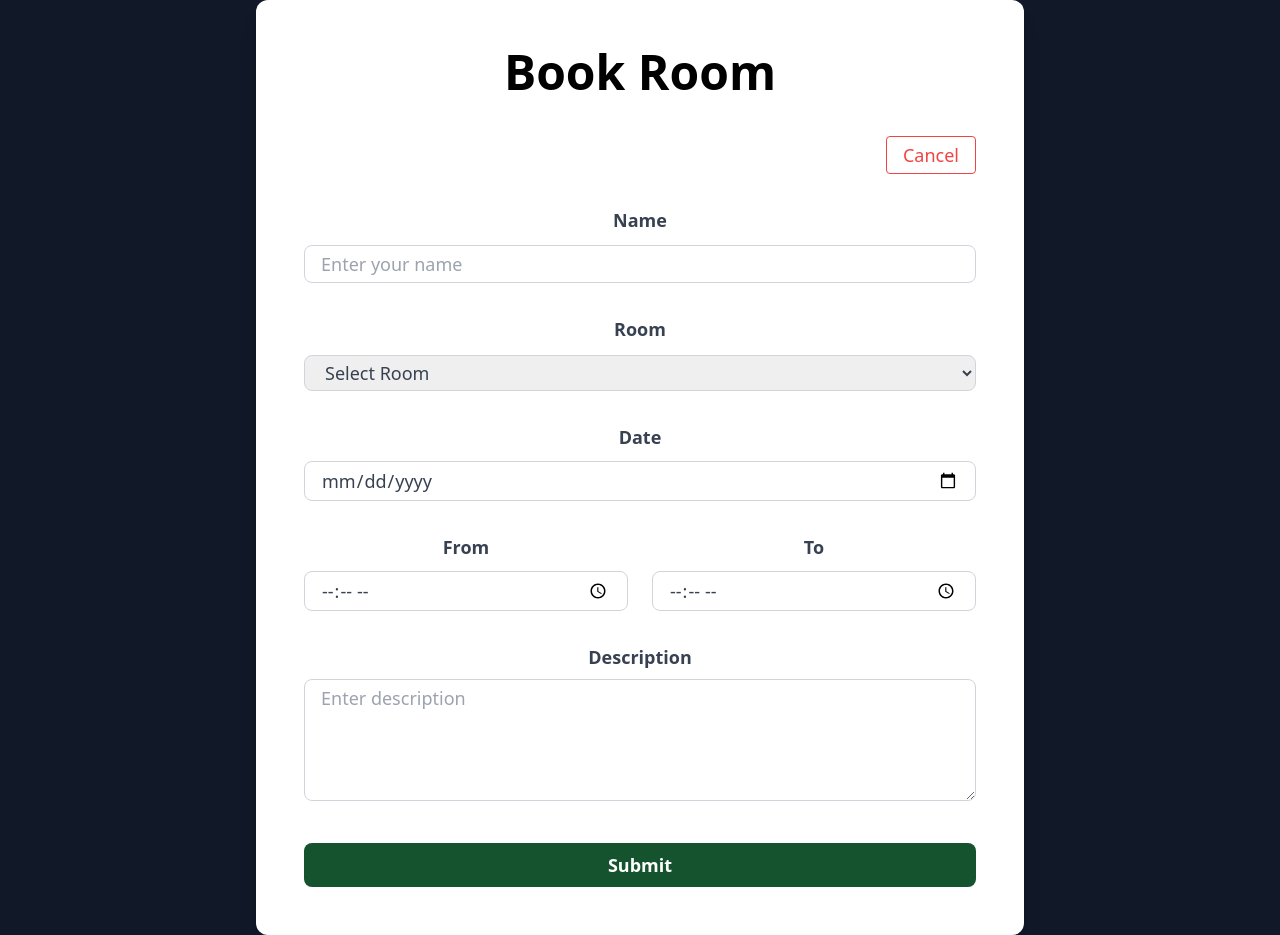
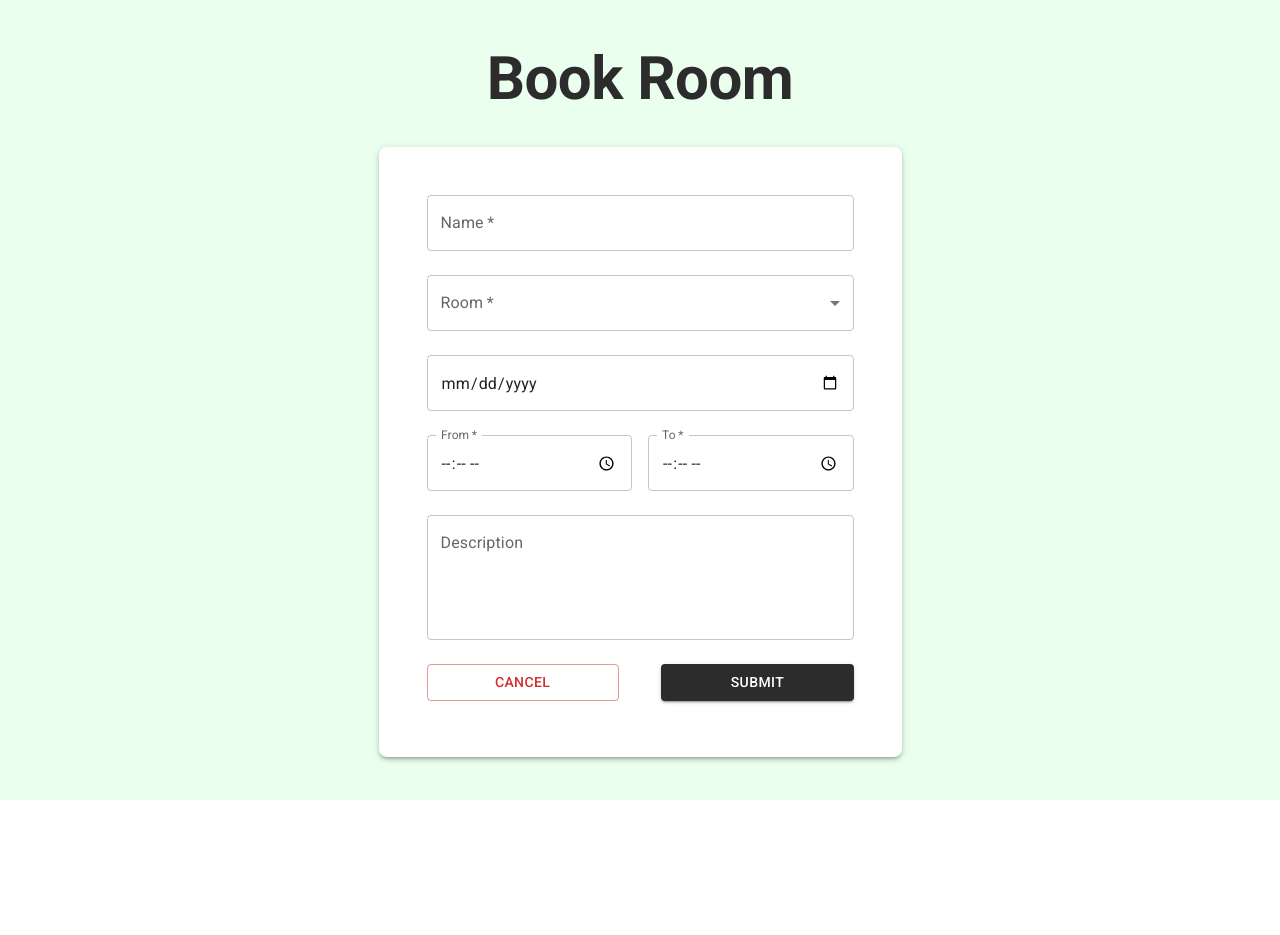
Before and after one commit to GPiano24/Hackathon-Project, a React (Create React App) app in the folder hackaton-app/: page /booking in a window 1280 px wide. After the commit the page ends 800 px from the top, so only its background shows below. Built offline with nearby package versions, Linux system fonts and the light colour scheme.

Commit message:
Student/Teacher Booking Page (Modification) and Room Approval Page

```diff
--- a/hackaton-app/src/pages/AdminBookingPage.js
+++ b/hackaton-app/src/pages/AdminBookingPage.js
@@ -1,9 +1,120 @@
 import React from "react";
+import '@fontsource/roboto/300.css';
+import '@fontsource/roboto/400.css';
+import '@fontsource/roboto/500.css';
+import '@fontsource/roboto/700.css';
+import Typography from '@mui/material/Typography';
+import Card from '@mui/material/Card';
+import CardContent from '@mui/material/CardContent';
+import FormControl from '@mui/material/FormControl';
+import InputLabel from '@mui/material/InputLabel';
+import MenuItem from '@mui/material/MenuItem';
+import Select from '@mui/material/Select';
+import Button from '@mui/material/Button';
 
 const AdminBookingPage = () => {
+  const [status, setStatus] = React.useState('');
+
+  const handleChange = (event) => {
+    setStatus(event.target.value);
+  };
+
   return (
-    <div>
-      <h1>Admin Booking Page</h1>
+    <div style={{
+      backgroundColor: '#EFEFEF',
+      height: '100vh',
+      width: '100vw',
+      padding: '40px',
+      display: 'flex',
+      flexDirection: 'column',
+      alignItems: 'center',
+      overflowY: 'auto'
+    }}>
+
+      <Typography variant="h2" component="div" sx={{ marginBottom: 3, fontWeight: 'bold', color: '#2C2C2C'}}>
+        Room Approval
+      </Typography>
+
+      <Card variant="outlined" sx={{
+        backgroundColor: 'white',
+        maxWidth: '420px',
+        minHeight: '560px',
+        padding: 2,
+        borderRadius: 5,
+        marginRight: 2,
+        marginBottom:'20px',
+      }}>
+        <CardContent>
+          <Typography variant="body2" color="text.secondary" sx={{ fontWeight: 'bold', marginBottom: 1, textAlign: "left" }}>
+            Name:
+          </Typography>
+          <Typography variant="body2" color="text.secondary" sx={{ marginBottom: 2, textAlign: "left" }}>
+            John Doe
+          </Typography>
+
+          <Typography variant="body2" color="text.secondary" sx={{ fontWeight: 'bold', marginBottom: 1, textAlign: "left" }}>
+            ID:
+          </Typography>
+          <Typography variant="body2" color="text.secondary" sx={{ marginBottom: 2, textAlign: "left" }}>
+            202103452
+          </Typography>
+
+          <Typography variant="body2" color="text.secondary" sx={{ fontWeight: 'bold', marginBottom: 1, textAlign: "left" }}>
+            Date:
+          </Typography>
+          <Typography variant="body2" color="text.secondary" sx={{ marginBottom: 2, textAlign: "left" }}>
+            26-09-2024
+          </Typography>
+
+          <Typography variant="body2" color="text.secondary" sx={{ fontWeight: 'bold', marginBottom: 1, textAlign: "left" }}>
+            Time:
+          </Typography>
+          <Typography variant="body2" color="text.secondary" sx={{ marginBottom: 2, textAlign: "left" }}>
+            11:18 am - 12:00 pm
+          </Typography>
+
+          <Typography variant="body2" color="text.secondary" sx={{ fontWeight: 'bold', marginBottom: 1, textAlign: "left" }}>
+            I'm a:
+          </Typography>
+          <Typography variant="body2" color="text.secondary" sx={{ marginBottom: 2, textAlign: "left" }}>
+            Student
+          </Typography>
+
+          <Typography variant="body2" color="text.secondary" sx={{ fontWeight: 'bold', marginBottom: 1, textAlign: "left" }}>
+            Room:
+          </Typography>
+          <Typography variant="body2" color="text.secondary" sx={{ marginBottom: 2, textAlign: "left" }}>
+            Cagayan De Oro
+          </Typography>
+
+          <Typography variant="body2" color="text.secondary" sx={{ fontWeight: 'bold', marginBottom: 1, textAlign: "left" }}>
+            Description:
+          </Typography>
+          <Typography variant="body2" color="text.secondary" sx={{ textAlign: "left" }}>
+            Lorem ipsum odor amet, consectetuer adipiscing elit. Nunc a iaculis vivamus elit curae maecenas mauris maximus dictumst. Tempor convallis nisl auctor diam fermentum pharetra per ad lacus.
+          </Typography>
+        </CardContent>
+      </Card>
+
+      <FormControl sx={{ marginRight: 2, width: '420px' }}>
+        <InputLabel id="demo-simple-select-label">Status</InputLabel>
+        <Select
+          labelId="demo-simple-select-label"
+          id="demo-simple-select"
+          value={status}
+          label="Status"
+          onChange={handleChange}
+        >
+          <MenuItem value={'Approved'}>Approved</MenuItem>
+          <MenuItem value={'Denied'}>Denied</MenuItem>
+          <MenuItem value={'Pending'}>Pending</MenuItem>
+        </Select>
+      </FormControl>
+
+      <Button variant="contained" sx={{ backgroundColor:'#2C2C2C', marginTop:3, marginRight:2, width: '420px' }}>
+        Submit
+      </Button>
+
     </div>
   );
 };
--- a/hackaton-app/src/pages/BookingPage.js
+++ b/hackaton-app/src/pages/BookingPage.js
@@ -1,4 +1,5 @@
 import React, { useState } from 'react';
+import { TextField, Button, Card, CardContent, Typography, MenuItem, FormControl, Select, InputLabel } from '@mui/material';
 
 const BookingPage = () => {
   const [formData, setFormData] = useState({
@@ -33,103 +34,119 @@ const BookingPage = () => {
   };
 
   return (
-    <div className="w-full flex items-center justify-center bg-gray-900">
-      <div className="w-full max-w-screen-md bg-white rounded-xl shadow-xl p-12">
-        <h1 className="text-5xl font-bold text-center text-black mb-10">Book Room</h1>
-
-        <form onSubmit={handleSubmit} className="space-y-8 w-full">
-          <div className="flex justify-end">
-            <button
-              type="button"
-              onClick={handleCancel}
-              className="text-red-500 border border-red-500 px-4 py-1 text-lg rounded hover:bg-red-500 hover:text-white transition"
-            >
-              Cancel
-            </button>
-          </div>
-
-          <div>
-            <label className="block text-gray-700 font-bold text-lg mb-2">Name</label>
-            <input
-              type="text"
+    <div style={{
+      backgroundColor: '#EBFFEE',
+      display: 'flex',
+      height: '100vh',
+      width: '100vw',
+      justifyContent: 'center',
+      flexDirection: 'column',
+      alignItems: 'center',
+      padding: '40px'
+    }}>
+      <Typography variant="h2" sx={{ fontWeight: 'bold', marginBottom: 4, textAlign: 'center', color: '#2C2C2C' }}>
+        Book Room
+      </Typography>
+      <Card sx={{ maxWidth: '600px', padding: 4, borderRadius: 2, boxShadow: 3 }}>
+        <CardContent>
+          <form onSubmit={handleSubmit} noValidate>
+            <TextField
+              fullWidth
+              label="Name"
               name="name"
               value={formData.name}
               onChange={handleChange}
-              className="w-full border border-gray-300 rounded-lg px-4 py-1 text-gray-700 text-lg focus:outline-none focus:ring focus:border-blue-500"
-              placeholder="Enter your name"
+              sx={{ marginBottom: 3 }}
+              required
             />
-          </div>
 
-          <div>
-            <label className="block text-gray-700 font-bold text-lg mb-2">Room</label>
-            <select
-              name="room"
-              value={formData.room}
-              onChange={handleChange}
-              className="w-full border border-gray-300 rounded-lg px-4 py-1 text-gray-700 text-lg focus:outline-none focus:ring focus:border-blue-500"
-            >
-              <option value="">Select Room</option>
-              <option value="Room 1">Room 1</option>
-              <option value="Room 2">Room 2</option>
-              <option value="Room 3">Room 3</option>
-            </select>
-          </div>
+            <FormControl fullWidth sx={{ marginBottom: 3 }} required>
+              <InputLabel>Room</InputLabel>
+              <Select
+                name="room"
+                value={formData.room}
+                onChange={handleChange}
+              >
+                <MenuItem value=""><em>Select Room</em></MenuItem>
+                <MenuItem value="Room 1">Room 1</MenuItem>
+                <MenuItem value="Room 2">Room 2</MenuItem>
+                <MenuItem value="Room 3">Room 3</MenuItem>
+              </Select>
+            </FormControl>
 
-          <div>
-            <label className="block text-gray-700 font-bold text-lg mb-2">Date</label>
-            <input
+            <TextField
+              fullWidth
               type="date"
               name="date"
               value={formData.date}
               onChange={handleChange}
-              className="w-full border border-gray-300 rounded-lg px-4 py-1 text-gray-700 text-lg focus:outline-none focus:ring focus:border-blue-500"
+              sx={{ marginBottom: 3 }}
+              InputLabelProps={{ shrink: true }}
+              required
             />
-          </div>
 
-          <div className="grid grid-cols-2 gap-6">
-            <div>
-              <label className="block text-gray-700 font-bold text-lg mb-2">From</label>
-              <input
+            <div style={{ display: 'flex', gap: '16px', marginBottom: '24px' }}>
+              <TextField
+                fullWidth
                 type="time"
+                label="From"
                 name="fromTime"
                 value={formData.fromTime}
                 onChange={handleChange}
-                className="w-full border border-gray-300 rounded-lg px-4 py-1 text-gray-700 text-lg focus:outline-none focus:ring focus:border-blue-500"
+                required
+                InputLabelProps={{ shrink: true }}
+              />
+              <TextField
+                fullWidth
+                type="time"
+                label="To"
+                name="toTime"
+                value={formData.toTime}
+                onChange={handleChange}
+                required
+                InputLabelProps={{ shrink: true }}
               />
             </div>
 
-            <div>
-              <label className="block text-gray-700 font-bold text-lg mb-2">To</label>
-              <input
-                type="time"
-                name="toTime"
-                value={formData.toTime}
-                onChange={handleChange}
-                className="w-full border border-gray-300 rounded-lg px-4 py-1 text-gray-700 text-lg focus:outline-none focus:ring focus:border-blue-500"
-              />
-            </div>
-          </div>
-
-          <div>
-            <label className="block text-gray-700 font-bold text-lg mb-2">Description</label>
-            <textarea
+            <TextField
+              fullWidth
+              label="Description"
               name="description"
               value={formData.description}
               onChange={handleChange}
-              className="w-full border border-gray-300 rounded-lg px-4 py-1 text-gray-700 text-lg focus:outline-none focus:ring focus:border-blue-500"
-              placeholder="Enter description"
+              multiline
               rows={4}
+              sx={{ marginBottom: 3 }}
             />
-          </div>
 
-          <button
-            type="submit"
-            className="w-full bg-green-900 text-white font-bold py-2 rounded-lg text-lg hover:bg-green-600 transition"
-          >
-            Submit
-          </button>
-        </form>
-      </div>
+            <div style={{ display: 'flex', justifyContent: 'space-between' }}>
+              <Button
+                variant="outlined"
+                color="error"
+                onClick={handleCancel}
+                sx={{
+                  width: '45%',
+                  transition: 'background-color 0.3s, color 0.3s',
+                  '&:hover': {
+                    backgroundColor: '#f44336',
+                    color: 'white',
+                  },
+                }}
+              >
+                Cancel
+              </Button>
+
+              <Button
+                type="submit"
+                variant="contained"
+                sx={{ backgroundColor: '#2C2C2C', width: '45%' }}
+              >
+                Submit
+              </Button>
+            </div>
+          </form>
+        </CardContent>
+      </Card>
     </div>
   );
 };
```
